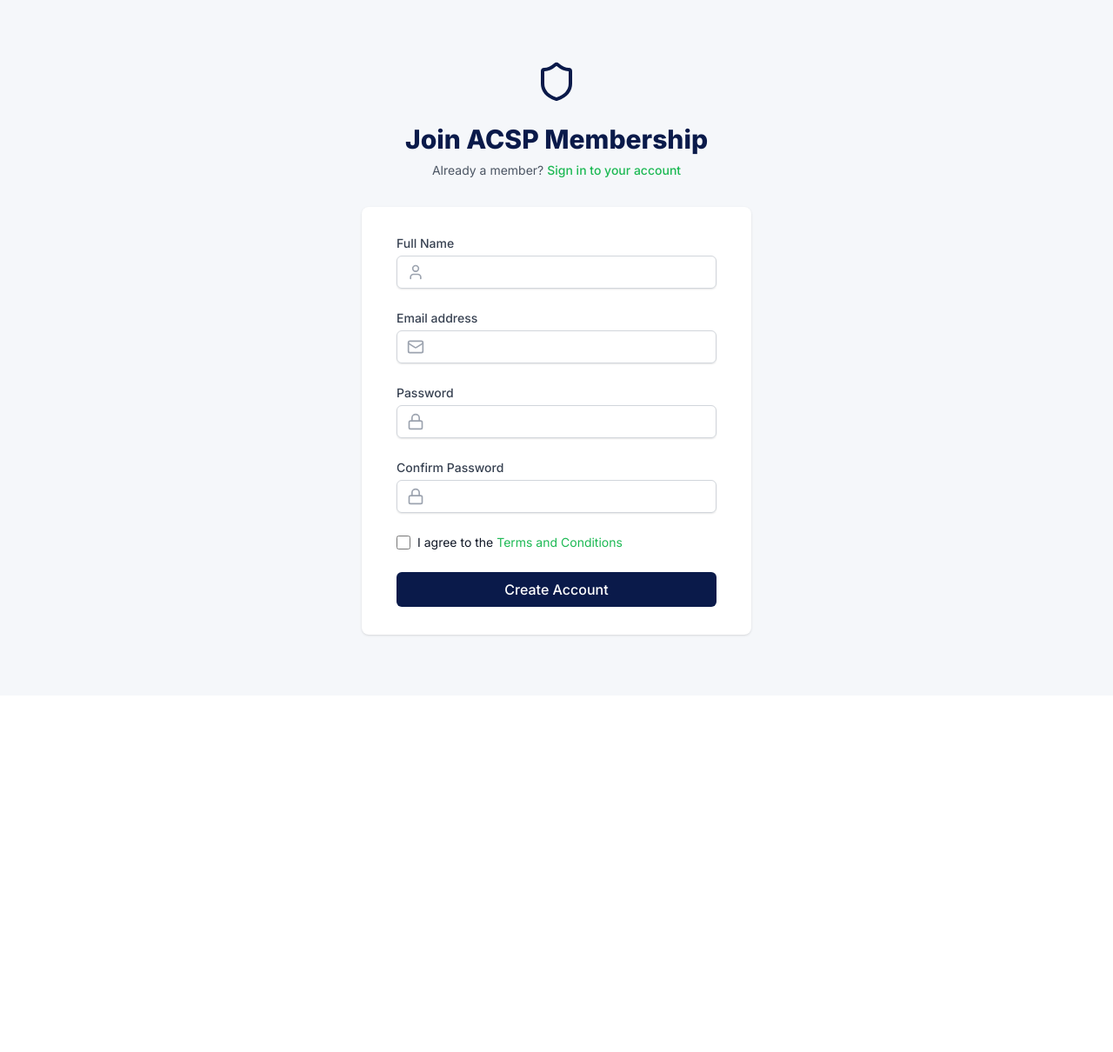
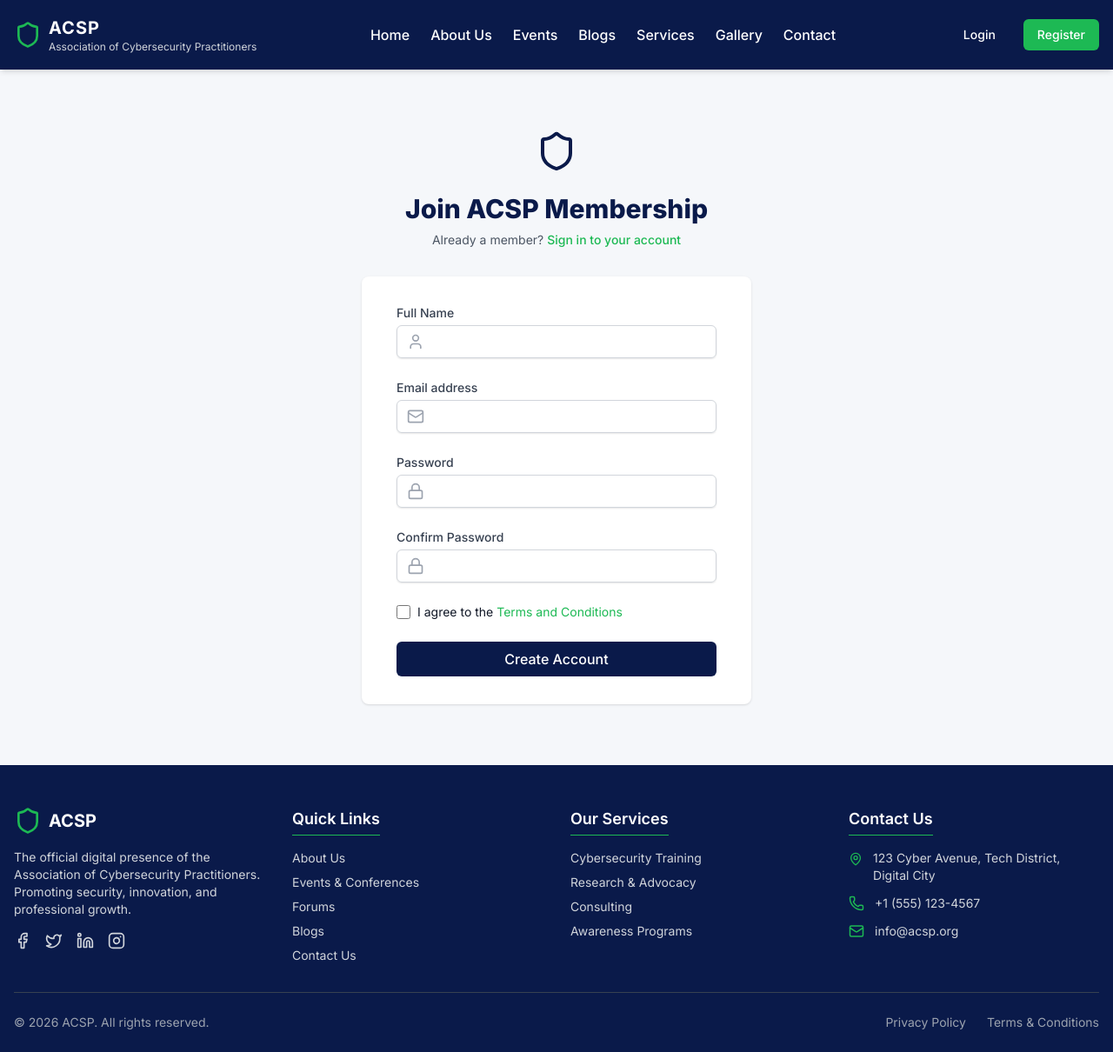
Before and after one commit to wrefinity/acsp, a React (Vite) app: page /register in a window 1280 px wide. Shown: the whole page at 87% size. Before the commit the page ends 800 px from the top, so only its background shows below. Built offline with nearby package versions, Linux system fonts and the light colour scheme; the HTML template or start-up script is replaced by a standard one.

Commit message:
navbar headers

```diff
--- a/src/pages/Login.tsx
+++ b/src/pages/Login.tsx
@@ -3,6 +3,8 @@ import { Link, useNavigate, useLocation } from 'react-router-dom';
 import { Shield, Mail, Lock, AlertCircle } from 'lucide-react';
 import { useAuth } from '../context/AuthContext';
 import Button from '../components/common/Button';
+import Header from '../components/Header';
+import Footer from '../components/Footer';
 
 const Login = () => {
   const [email, setEmail] = useState('');
@@ -33,7 +35,11 @@ const Login = () => {
   };
 
   return (
+
+    <>
+      <Header />
       <div className="min-h-screen bg-neutral flex flex-col justify-center py-12 sm:px-6 lg:px-8">
+
         <div className="sm:mx-auto sm:w-full sm:max-w-md">
           <div className="flex justify-center">
             <Shield className="h-12 w-12 text-primary" />
@@ -134,6 +140,9 @@ const Login = () => {
           </div>
         </div>
       </div>
+
+      <Footer/>
+    </>
   );
 };
 
--- a/src/pages/Register.tsx
+++ b/src/pages/Register.tsx
@@ -3,6 +3,8 @@ import { Link, useNavigate } from 'react-router-dom';
 import { Shield, Mail, Lock, User, AlertCircle } from 'lucide-react';
 import { useAuth } from '../context/AuthContext';
 import Button from '../components/common/Button';
+import Header from '../components/Header';
+import Footer from '../components/Footer';
 
 const Register = () => {
   const [name, setName] = useState('');
@@ -39,6 +41,8 @@ const Register = () => {
   };
 
   return (
+    <>
+    <Header/>
     <div className="min-h-screen bg-neutral flex flex-col justify-center py-12 sm:px-6 lg:px-8">
       <div className="sm:mx-auto sm:w-full sm:max-w-md">
         <div className="flex justify-center">
@@ -175,6 +179,8 @@ const Register = () => {
         </div>
       </div>
     </div>
+    <Footer/>
+    </>
   );
 };
 
```
Lines whose indentation alone changed are shown as unchanged.
